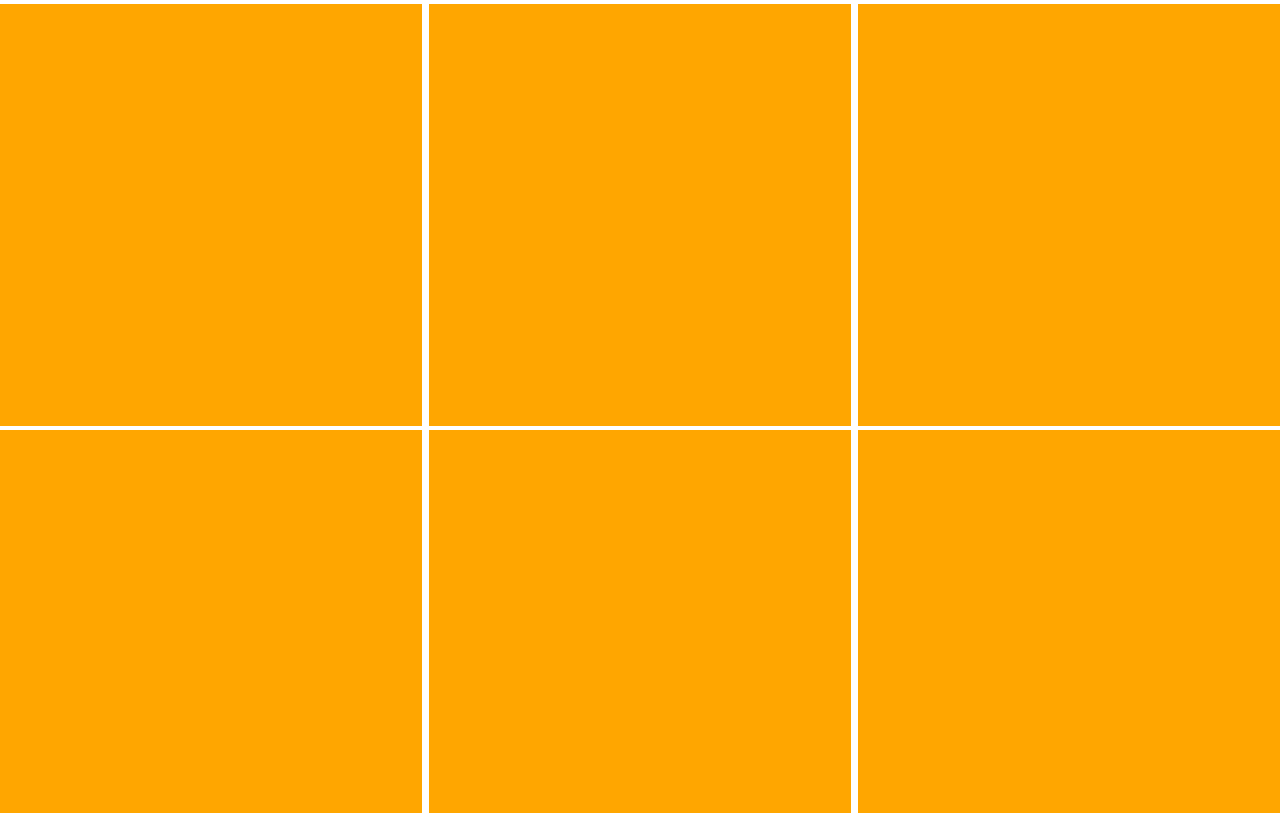
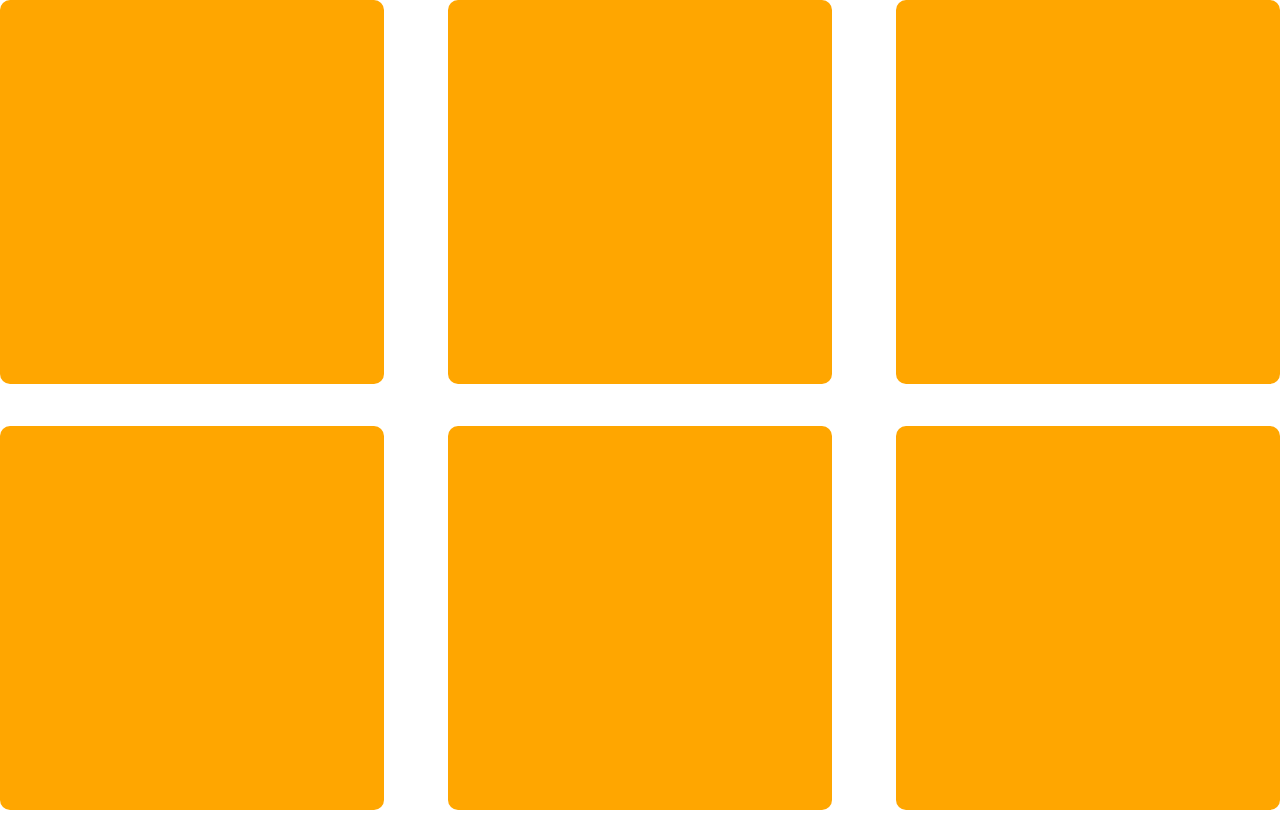
Before and after one commit to Rihel/itxiuzhenyuan, a plain HTML site: page lesson1/index.html in a window 1280 px wide. Shown: the top 813 px of the page. Drawn offline with Linux system fonts and the light colour scheme.

Commit message:
添加圆角

```diff
--- a/lesson1/index.html
+++ b/lesson1/index.html
@@ -16,6 +16,7 @@
             text-align: justify;
             width: 100%;
             font-size: 0;
+
         }
 
         .content::after {
@@ -27,10 +28,11 @@
 
         .box {
             display: inline-block;
-            width: 33%;
-            margin-top: 0.3%;
+            width: 30%;
+            margin-bottom: 3.3%;
             background: #ffa600;
-            padding-bottom: 33%;
+            border-radius: 10px;
+            padding-bottom: 30%;
         }
     </style>
 </head>
```
